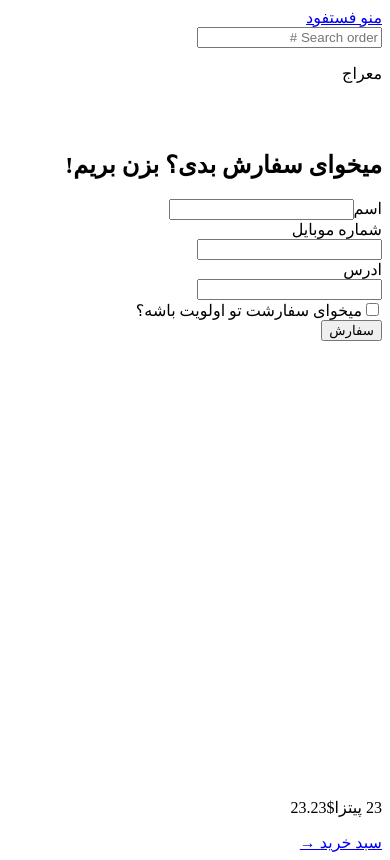
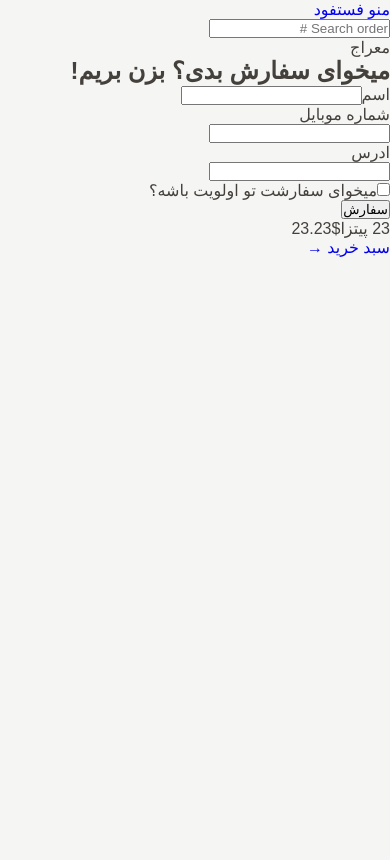
Before and after one commit to merajparsazad/modern-fastfood, a React (Vite) app: page /order/new in a window 390 px wide. Built offline with nearby package versions, Linux system fonts and the light colour scheme.

Commit message:
Set up styled components, add color palettes and media queries, and start styling with Loader.jsx

```diff
--- a/package.json
+++ b/package.json
@@ -12,7 +12,8 @@
   "dependencies": {
     "react": "^19.1.1",
     "react-dom": "^19.1.1",
-    "react-router-dom": "^7.8.2"
+    "react-router-dom": "^7.8.2",
+    "styled-components": "^6.1.19"
   },
   "devDependencies": {
     "@eslint/js": "^9.34.0",
--- a/src/index.css
+++ b/src/index.css
@@ -1,17 +1,64 @@
-.layout {
-  display: grid;
-  grid-template-rows: auto 1fr auto;
-  gap: 32px;
-  height: 100dvh;
+:root {
+  /* yellow */
+  --color-yellow-50: #fefce8;
+  --color-yellow-100: #fef9c3;
+  --color-yellow-200: #fef08a;
+  --color-yellow-300: #fde047;
+  --color-yellow-400: #facc15;
+  --color-yellow-500: #eab308;
+  --color-yellow-600: #ca8a04;
+  --color-yellow-700: #a16207;
+  --color-yellow-800: #854d0e;
+  --color-yellow-900: #713f12;
+  --color-yellow-950: #422006;
+
+  /* stone */
+  --color-stone-50: #fafaf9;
+  --color-stone-100: #f5f5f4;
+  --color-stone-200: #e7e5e4;
+  --color-stone-300: #d6d3d1;
+  --color-stone-400: #a8a29e;
+  --color-stone-500: #78716c;
+  --color-stone-600: #57534e;
+  --color-stone-700: #44403c;
+  --color-stone-800: #292524;
+  --color-stone-900: #1c1917;
+  --color-stone-950: #0c0a09;
+
+  /* blue */
+  --color-blue-50: #eff6ff;
+  --color-blue-100: #dbeafe;
+  --color-blue-200: #bfdbfe;
+  --color-blue-300: #93c5fd;
+  --color-blue-400: #60a5fa;
+  --color-blue-500: #3b82f6;
+  --color-blue-600: #2563eb;
+  --color-blue-700: #1d4ed8;
+  --color-blue-800: #1e40af;
+  --color-blue-900: #1e3a8a;
+  --color-blue-950: #172554;
 }
 
-.loader {
-  width: 45px;
-  aspect-ratio: 0.75;
-  --c: no-repeat linear-gradient(#333 0 0);
-  background: var(--c) 0% 50%, var(--c) 50% 50%, var(--c) 100% 50%;
-  background-size: 20% 50%;
-  animation: loading 1s infinite linear;
+* {
+  padding: 0;
+  margin: 0;
+  box-sizing: border-box;
+  font-family: sans-serif;
+}
+
+body {
+  background-color: var(--color-stone-100);
+  color: var(--color-stone-700);
+}
+
+a {
+  text-decoration: none;
+}
+
+ul,
+ol,
+li {
+  list-style: none;
 }
 
 @keyframes loading {
--- a/src/ui/Loader.jsx
+++ b/src/ui/Loader.jsx
@@ -1,5 +1,45 @@
+import styled, { keyframes } from "styled-components";
+
+const loading = keyframes`
+  20% {
+    background-position: 0% 0%, 50% 50%, 100% 50%;
+  }
+  40% {
+    background-position: 0% 100%, 50% 0%, 100% 50%;
+  }
+  60% {
+    background-position: 0% 50%, 50% 100%, 100% 0%;
+  }
+  80% {
+    background-position: 0% 50%, 50% 50%, 100% 100%;
+  }
+`;
+
+const StyledLoader = styled.div`
+  position: absolute;
+  background-color: var(--color-stone-300 0.2);
+  backdrop-filter: blur(2px);
+  inset: 0;
+  display: flex;
+  justify-content: center;
+  align-items: center;
+
+  & div {
+    width: 45px;
+    aspect-ratio: 0.75;
+    --c: no-repeat linear-gradient(var(--color-stone-800) 0 0);
+    background: var(--c) 0% 50%, var(--c) 50% 50%, var(--c) 100% 50%;
+    background-size: 20% 50%;
+    animation: ${loading} 1s infinite linear;
+  }
+`;
+
 function Loader() {
-  return <div className="loader"></div>;
+  return (
+    <StyledLoader>
+      <div></div>
+    </StyledLoader>
+  );
 }
 
 export default Loader;
```
Also changed, not shown: src/utils/media-queries.js (added, +20 -0 lines), 1 other file (tests, documents, lock files or other folders).
